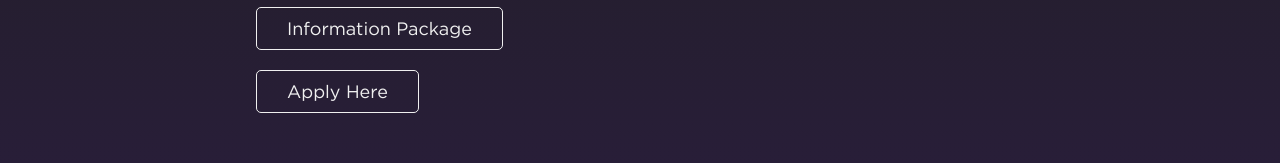
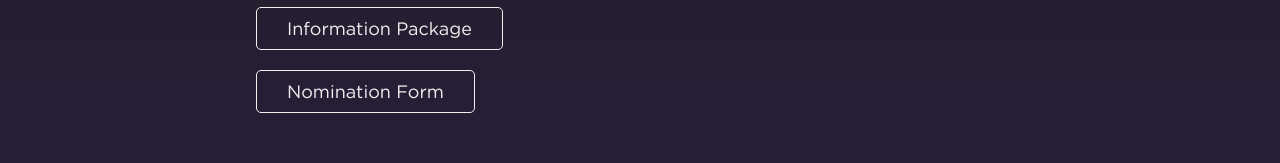
Before and after one commit to jadew33/test, a Next.js app: page /hiring in a window 1280 px wide. Shown: the part 457-620 px from the top of the page. Built offline with nearby package versions, Linux system fonts and the light colour scheme.

Commit message:
i like my wording better

```diff
--- a/app/hiring/page.js
+++ b/app/hiring/page.js
@@ -35,7 +35,7 @@ export default function Hiring() {
           <br />
           <CompsaButton
             link="https://forms.gle/CErJob2ujje3qgpJ7"
-            text="Apply Here"
+            text="Nomination Form"
             className="button"
           />
         </div>
```
